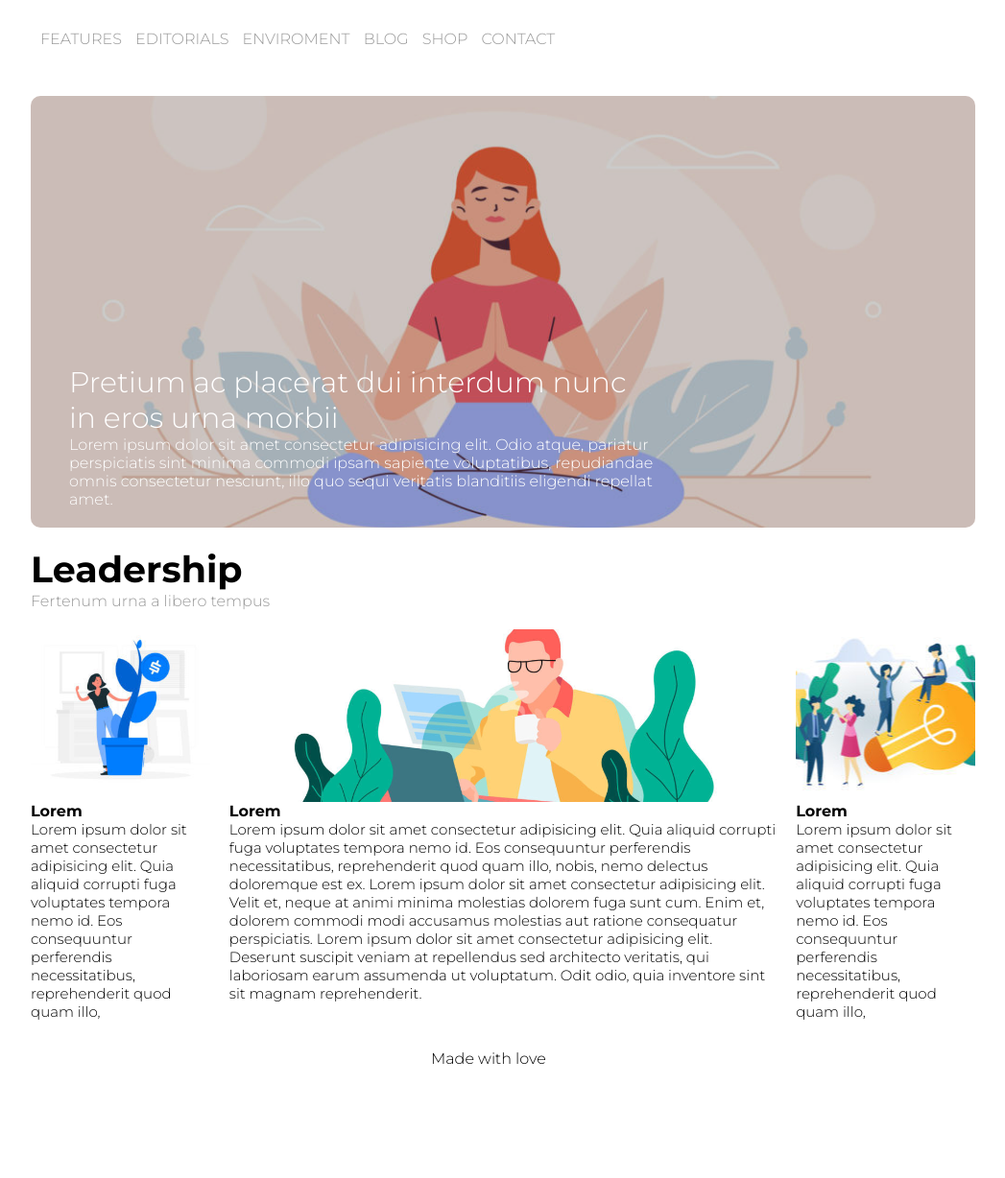
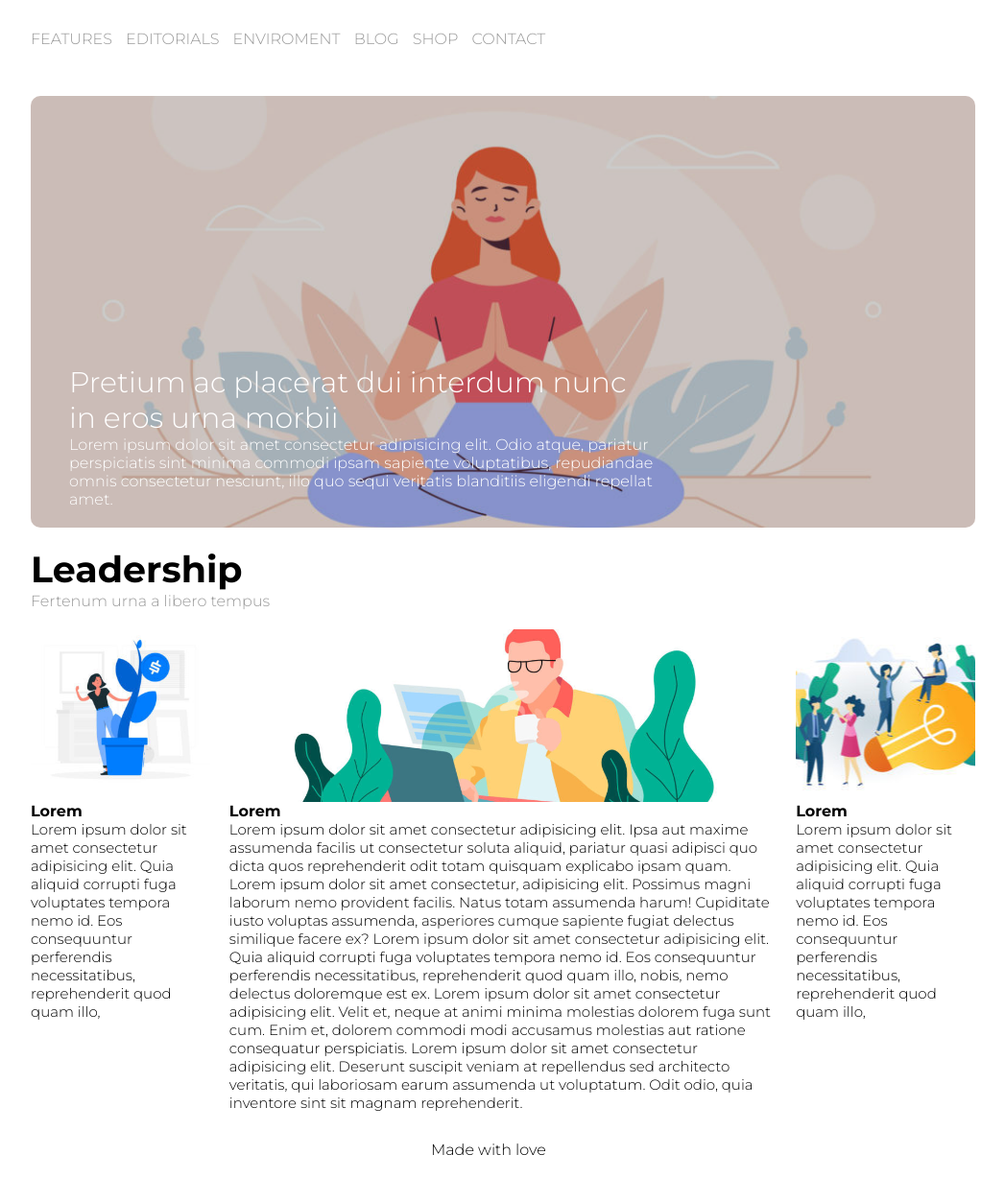
Before and after one commit to emmepi92/htmlcss-wp, a plain HTML site: page index.html in a window 1280 px wide. Shown: the part 70-1298 px from the top of the page at 96% size, without its empty margins (116-1163 px from the left). Before the commit the page ends 1203 px from the top, so only its background shows below. Drawn offline with Linux system fonts and the light colour scheme.

Commit message:
correzioni

```diff
--- a/css/style.css
+++ b/css/style.css
@@ -43,7 +43,7 @@ nav {
 
 li {
     display: inline-block;
-    margin-left: 10px;
+    margin-right: 10px;
     color: #999;
 }
 
@@ -105,7 +105,6 @@ li {
     background-position: center;
     background-size: cover;
     border-radius: 10px;
-    background-color: rgba(0,0,0,0.2);
 }
 
 .content2-img {
--- a/index.html
+++ b/index.html
@@ -60,7 +60,7 @@
                         <div class="content2">
                             <div class="content2-img"></div>
                             <h4>Lorem</h4>
-                            <p>Lorem ipsum dolor sit amet consectetur adipisicing elit. Quia aliquid corrupti fuga voluptates tempora nemo id. Eos consequuntur perferendis necessitatibus, reprehenderit quod quam illo, nobis, nemo delectus doloremque est ex. Lorem ipsum dolor sit amet consectetur adipisicing elit. Velit et, neque at animi minima molestias dolorem fuga sunt cum. Enim et, dolorem commodi modi accusamus molestias aut ratione consequatur perspiciatis. Lorem ipsum dolor sit amet consectetur adipisicing elit. Deserunt suscipit veniam at repellendus sed architecto veritatis, qui laboriosam earum assumenda ut voluptatum. Odit odio, quia inventore sint sit magnam reprehenderit. </p>
+                            <p>Lorem ipsum dolor sit amet consectetur adipisicing elit. Ipsa aut maxime assumenda facilis ut consectetur soluta aliquid, pariatur quasi adipisci quo dicta quos reprehenderit odit totam quisquam explicabo ipsam quam. Lorem ipsum dolor sit amet consectetur, adipisicing elit. Possimus magni laborum nemo provident facilis. Natus totam assumenda harum! Cupiditate iusto voluptas assumenda, asperiores cumque sapiente fugiat delectus similique facere ex? Lorem ipsum dolor sit amet consectetur adipisicing elit. Quia aliquid corrupti fuga voluptates tempora nemo id. Eos consequuntur perferendis necessitatibus, reprehenderit quod quam illo, nobis, nemo delectus doloremque est ex. Lorem ipsum dolor sit amet consectetur adipisicing elit. Velit et, neque at animi minima molestias dolorem fuga sunt cum. Enim et, dolorem commodi modi accusamus molestias aut ratione consequatur perspiciatis. Lorem ipsum dolor sit amet consectetur adipisicing elit. Deserunt suscipit veniam at repellendus sed architecto veritatis, qui laboriosam earum assumenda ut voluptatum. Odit odio, quia inventore sint sit magnam reprehenderit. </p>
 
                         </div>
                     </div>
```
